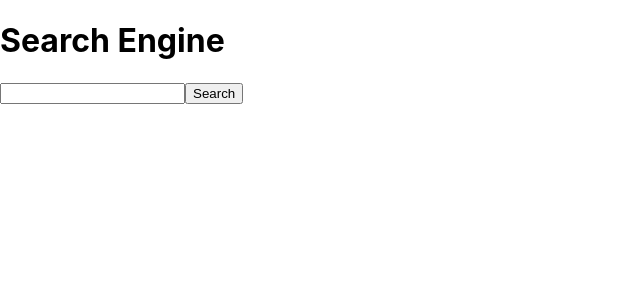
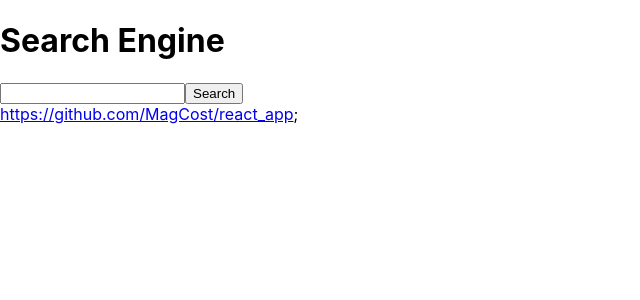
Before and after one commit to MagCost/react_app, a React (Create React App) app: page / in a window 1280 px wide. Shown: the top 300 px of the page, without its empty margins (0-640 px from the left). Built offline with nearby package versions, Linux system fonts and the light colour scheme.

Commit message:
Corrected link

```diff
--- a/src/App.js
+++ b/src/App.js
@@ -38,8 +38,10 @@ export default function SearchEngine(props) {
           It's {Math.round(temperature)}°C in {city}
         </h2>
       )}
+      <a href="My GitHub repository" target="_blank">
+        https://github.com/MagCost/react_app
+      </a>
+      ;
     </div>
   );
 }
-
-<a href="My GitHub repository">https://github.com/MagCost/react_app</a>;
```
